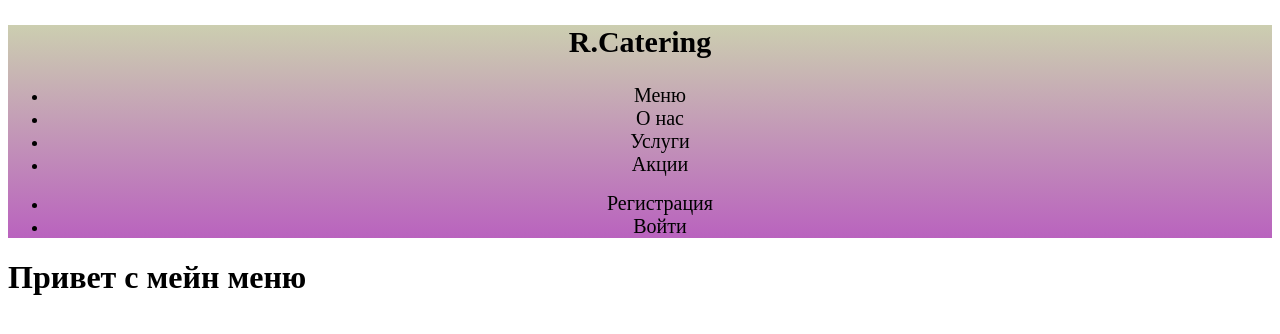
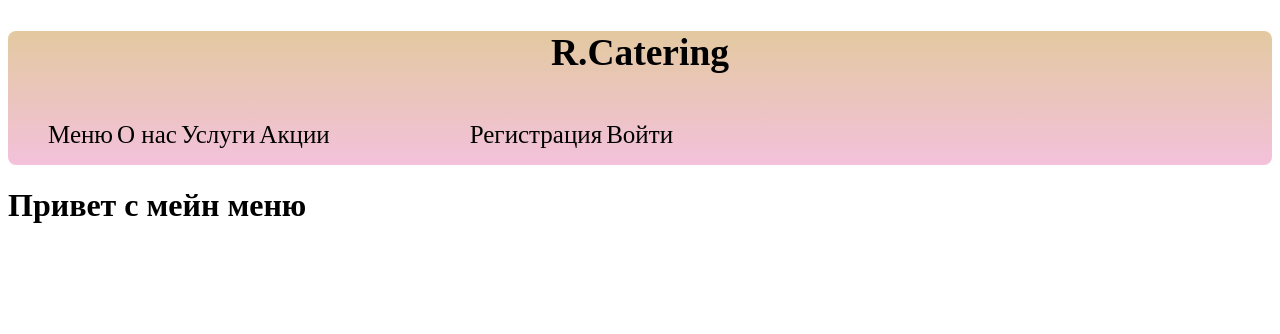
Before and after one commit to SimpleRoach/catering, a Django app: page / in a window 1280 px wide. Shown: the top 334 px of the page. Run offline with Django 5.2, Linux system fonts and the light colour scheme.

Commit message:
Теперь сслыки шапки выравнены по уровню

```diff
--- a/main_menu/static/main_menu/css/base.css
+++ b/main_menu/static/main_menu/css/base.css
@@ -1,9 +1,29 @@
 .navbar-header{
-  background: linear-gradient(#ccceb0, rgba(170, 64, 176, 0.82));
+  background: linear-gradient(#e3c9a0, rgb(243, 193, 219));
+  border-radius: 8px;
 }
 
-a{
+.navbar-wrap{
+  display: flex;
+  flex-flow: row nowrap;
+}
+
+.navbar-nav1{
+  list-style: none;
+  margin-right: 100px;
+}
+
+.navbar-nav2{
+  list-style: none;
+  margin-right: 1px;
+}
+
+.navbar-brand{
   text-decoration: none;
-  font-size:20px;
+  font-size:25px;
   color: #000000;
 }
+
+li{
+  display: inline-flex;
+}
--- a/templates/base.html
+++ b/templates/base.html
@@ -10,16 +10,14 @@
     <link rel="stylesheet" href="{% static 'main_menu/css/base.css' %}">
 </head>
 <body>
-{#ШАПКА#}
-<nav class="navbar-header">
-    <div class="container-fluid">
+{# ШАПКА #}
 
 
-        {# Кнопки   #}
-        <header align="center">
+<header class="navbar-header" align="center">
     <a class="navbar-brand" href="#"><h2>R.Catering</h2></a>
-            <ul class="navbar-nav">
-
+    <div class="navbar-wrap">
+        <ul class="navbar-nav1">
+        {# Кнопки #}
             <li>
                 <a class="navbar-brand" href="#">Меню</a>
             </li>
@@ -34,7 +32,7 @@
             </li>
         </ul>
     {# Кнопки справа сверху, которые типа то есть, то нет в зависимости от авторизации пользователя #}
-                <ul>
+        <ul class="navbar-nav2">
             <li>
                 <a class="navbar-brand" href="#">Регистрация</a>
             </li>
@@ -42,11 +40,8 @@
                 <a class="navbar-brand" href="#">Войти</a>
             </li>
         </ul>
-
-
+    </div>
 </header>
-    </div>
-</nav>
 
 {% block content %}
 {% endblock %}
```
Lines whose indentation alone changed are shown as unchanged.
